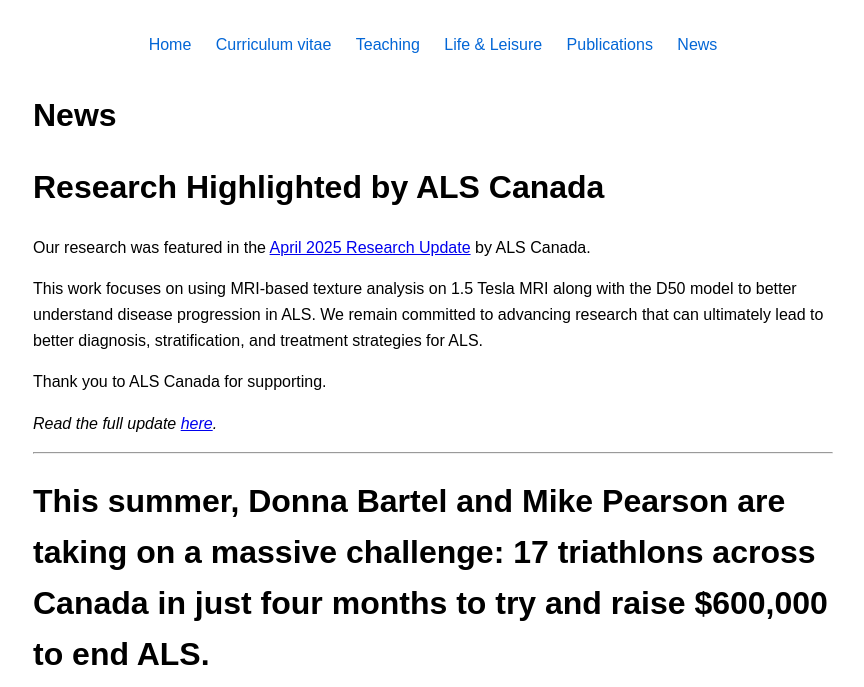
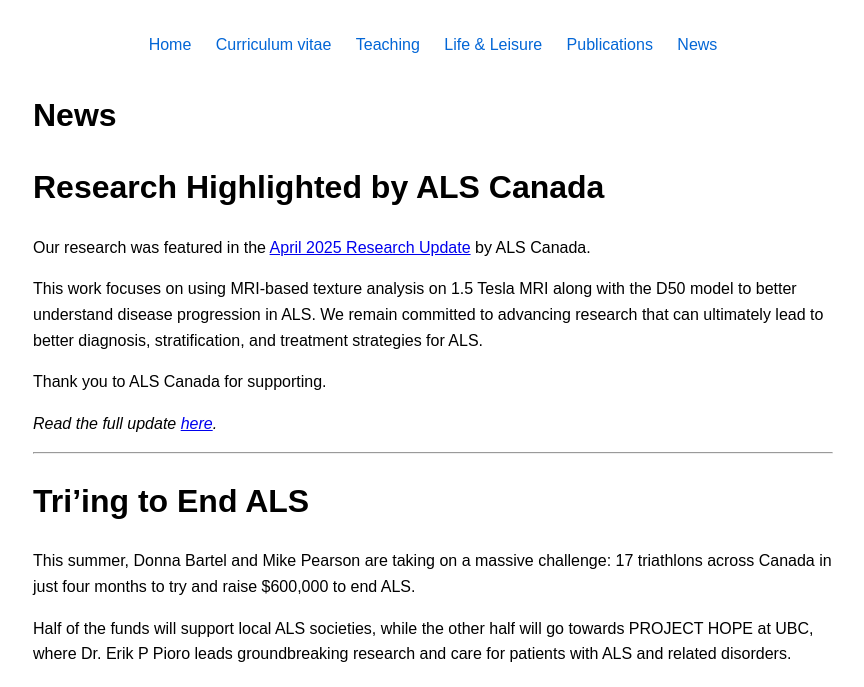
Before and after one commit to Pedram-Parnianpour/pedram-parnianpour.github.io, a Jekyll site: the page built from News.md, in a window 1280 px wide. Shown: the top 687 px of the page, without its empty margins (207-1071 px from the left). Built offline with Jekyll 4.4.1, drawn with Linux system fonts in a browser that asks for light colours; our own code applies the rules of GitHub Pages for plain Markdown files; some of the changed text lies outside the part shown.

Commit message:
Update News.md

```diff
--- a/News.md
+++ b/News.md
@@ -12,11 +12,13 @@ Thank you to ALS Canada for supporting.
 
 ---
 
-# This summer, Donna Bartel and Mike Pearson are taking on a massive challenge: 17 triathlons across Canada in just four months to try and raise $600,000 to end ALS.
+# Tri’ing to End ALS
+
+This summer, Donna Bartel and Mike Pearson are taking on a massive challenge: 17 triathlons across Canada in just four months to try and raise $600,000 to end ALS.
 
 Half of the funds will support local ALS societies, while the other half will go towards PROJECT HOPE at UBC, where Dr. Erik P Pioro leads groundbreaking research and care for patients with ALS and related disorders.
 
-*Learn more and support Donna and Mike's journey: [here](https://lnkd.in/gx4KUd-n).*
+*Learn more and support Donna and Mike's journey: [here](https://www.centreforbrainhealth.ca/news/triing-to-end-als-one-race-at-a-time/).*
 
-Photo by Paul H. Joseph
-![UBC ALS and Related Disorders Clinical and Resaerch Team](assets/dmcbh.jpg)
+Photo of the UBC ALS and Related Disorders Clinical and Research Team by Paul H. Joseph
+![UBC ALS and Related Disorders Team](assets/dmcbh.jpg)
```
